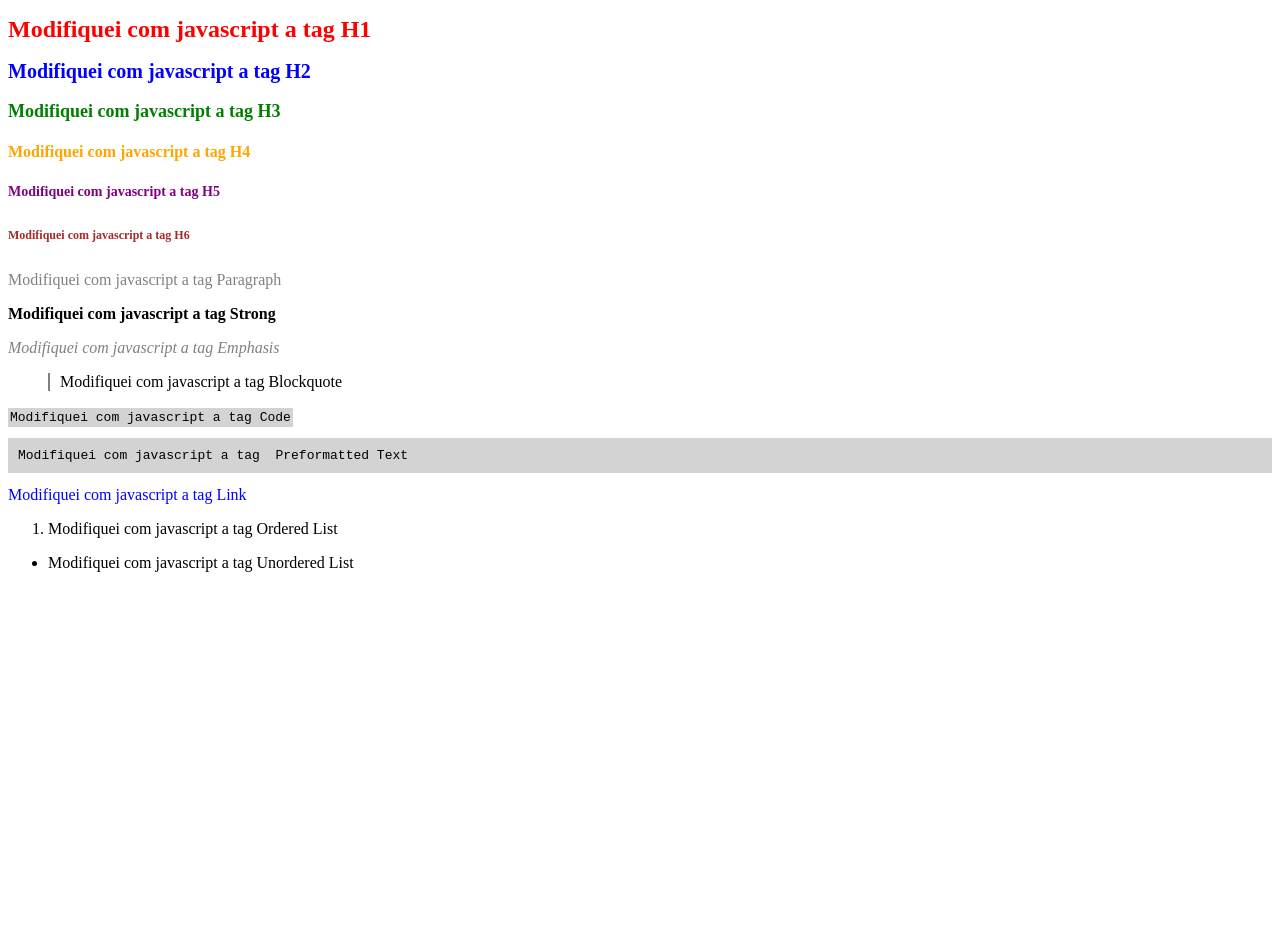
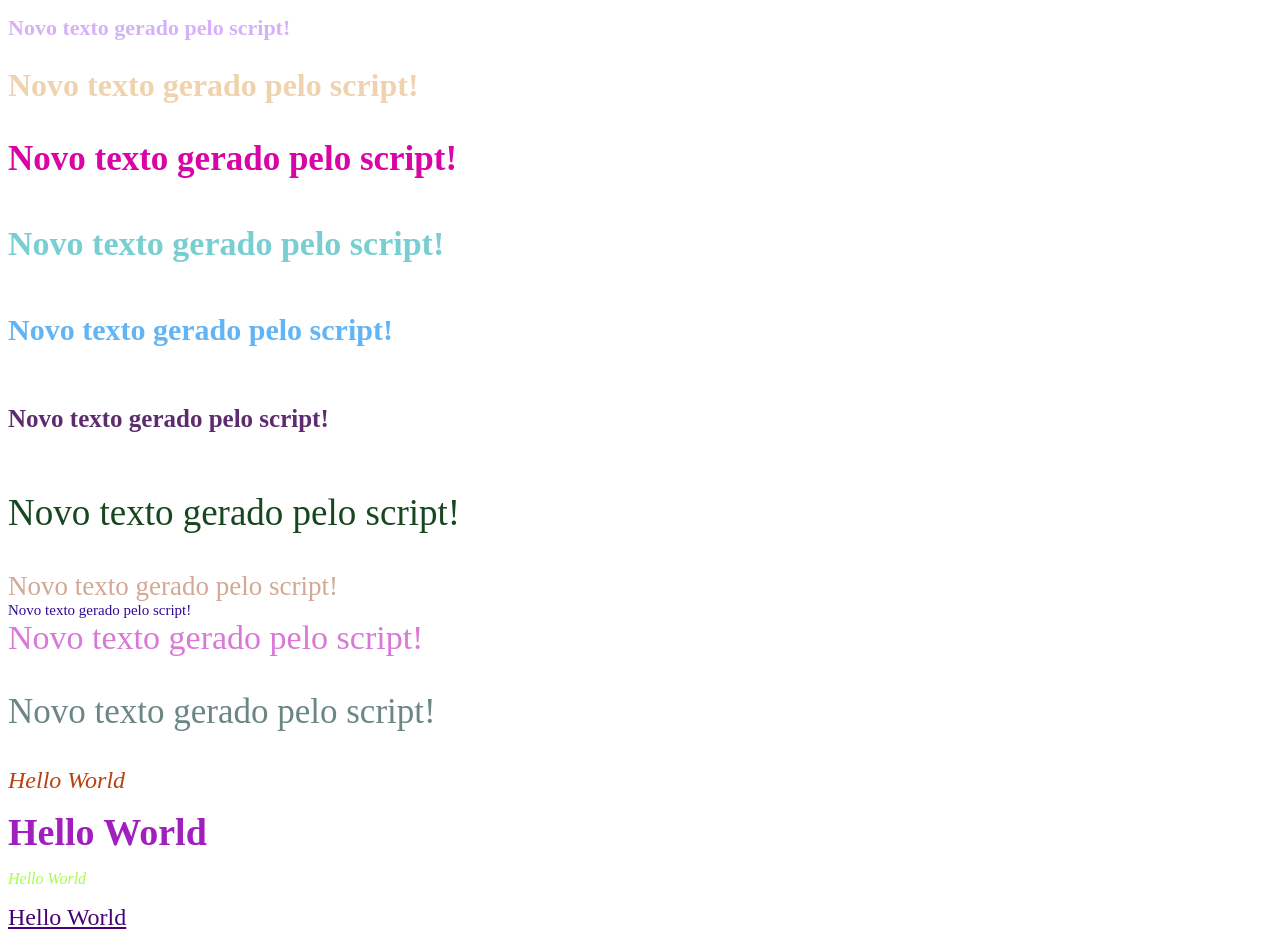
Before and after one commit to lucianafront/Javascript-e-Introdu--o-ao-GIT, a plain HTML site: page index.html in a window 1280 px wide. Before the commit the page ends 800 px from the top, so only its background shows below. Drawn offline with Linux system fonts and the light colour scheme.

Commit message:
Arquivo-corrigido

```diff
--- a/index.html
+++ b/index.html
@@ -1,167 +1,59 @@
 <!DOCTYPE html>
-<html lang="en">
+<html>
 <head>
-    <meta charset="UTF-8">
-    <meta name="viewport" content="width=device-width, initial-scale=1.0">
-    <title>Título</title>
 </head>
 <body>
-    <style>
-        h1 {
-            color: red;
-            font-size: 24px;
+    <script>
+
+    let textTags = ['h1', 'h2', 'h3', 'h4', 'h5', 'h6', 'p', 'span', 'div', 'a', 'strong', 'em', 'b', 'i', 'u'];
+
+    for (let i = 0; i < 15; i++) {
+        let tag = textTags[i % textTags.length];
+        let element = document.createElement(tag);
+        element.textContent = "Hello World";
+        element.id = "element" + i;
+        element.name = "element" + i;
+        element.classList.add("element" + i);
+        element.style.color = getRandomColor();
+        element.style.fontSize = Math.floor(Math.random() * 30 + 10) + "px";
+
+
+        if (tag === 'strong' || tag === 'em' || tag === 'b' || tag === 'i' || tag === 'u') {
+            let parentElement = document.createElement('p');
+            document.body.appendChild(parentElement);
+            parentElement.appendChild(element);
+        } else {
+            document.body.appendChild(element);
+        }
+    }
+
+    function getRandomColor() {
+            var letters = '0123456789ABCDEF';
+            var color = '#';
+            for (var i = 0; i < 6; i++) {
+                color += letters[Math.floor(Math.random() * 16)];
+            }
+            return color;
         }
 
-        h2 {
-            color: blue;
-            font-size: 20px;
+    setTimeout(() => {
+
+        let elements = document.querySelectorAll(textTags.join(','));
+
+        for (let i = 0; i < elements.length; i++) {
+
+            if (elements[i].tagName === 'STRONG' || elements[i].tagName === 'EM' || elements[i].tagName === 'B' || elements[i].tagName === 'I' || elements[i].tagName === 'U') {
+                let parentElement = document.createElement('p');
+                elements[i].parentNode.insertBefore(parentElement, elements[i]);
+                parentElement.appendChild(elements[i]);
+            }
+            elements[i].textContent = "Novo texto gerado pelo script!";
+            elements[i].style.color = getRandomColor();
+            elements[i].style.fontSize = Math.floor(Math.random() * 30 + 10) + "px";
+
         }
+    }, 4000);
 
-        h3 {
-            color: green;
-            font-size: 18px;
-        }
-
-        h4 {
-            color: orange;
-            font-size: 16px;
-        }
-
-        h5 {
-            color: purple;
-            font-size: 14px;
-        }
-
-        h6 {
-            color: brown;
-            font-size: 12px;
-        }
-
-        p {
-            color: gray;
-            font-size: 16px;
-        }
-
-        strong {
-            font-weight: bold;
-        }
-
-        em {
-            font-style: italic;
-        }
-
-        blockquote {
-            border-left: 2px solid gray;
-            padding-left: 10px;
-        }
-
-        code {
-            font-family: monospace;
-            background-color: lightgray;
-            padding: 2px;
-        }
-
-        pre {
-            font-family: monospace;
-            background-color: lightgray;
-            padding: 10px;
-            white-space: pre-wrap;
-        }
-
-        a {
-            color: blue;
-            text-decoration: none;
-        }
-
-        ol {
-            list-style-type: decimal;
-        }
-
-        ul {
-            list-style-type: disc;
-        }
-    </style>
-    <script>
-        setTimeout(function() {
-            var h1 = document.querySelector("h1");
-            h1.style.color = "red";
-            h1.textContent = "Modifiquei com javascript a tag  H1";
-
-            var h2 = document.querySelector("h2");
-            h2.style.color = "blue";
-            h2.textContent = "Modifiquei com javascript a tag  H2";
-
-            var h3 = document.querySelector("h3");
-            h3.style.color = "green";
-            h3.textContent = "Modifiquei com javascript a tag  H3";
-
-            var h4 = document.querySelector("h4");
-            h4.style.color = "orange";
-            h4.textContent = "Modifiquei com javascript a tag  H4";
-
-            var h5 = document.querySelector("h5");
-            h5.style.color = "purple";
-            h5.textContent = "Modifiquei com javascript a tag  H5";
-
-            var h6 = document.querySelector("h6");
-            h6.style.color = "brown";
-            h6.textContent = "Modifiquei com javascript a tag  H6";
-
-            var p = document.querySelector("p");
-            p.style.color = "gray";
-            p.textContent = "Modifiquei com javascript a tag  Paragraph";
-
-            var strong = document.querySelector("strong");
-            strong.textContent = "Modifiquei com javascript a tag  Strong";
-
-            var em = document.querySelector("em");
-            em.textContent = "Modifiquei com javascript a tag  Emphasis";
-
-            var blockquote = document.querySelector("blockquote");
-            blockquote.textContent = "Modifiquei com javascript a tag  Blockquote";
-
-            var code = document.querySelector("code");
-            code.textContent = "Modifiquei com javascript a tag  Code";
-
-            var pre = document.querySelector("pre");
-            pre.textContent = "Modifiquei com javascript a tag  Preformatted Text";
-
-            var a = document.querySelector("a");
-            a.style.color = "blue";
-            a.textContent = "Modifiquei com javascript a tag  Link";
-
-            var ol = document.querySelector("ol");
-            ol.innerHTML = "<li>Modifiquei com javascript a tag  Ordered List</li>";
-
-            var ul = document.querySelector("ul");
-            ul.innerHTML = "<li>Modifiquei com javascript a tag  Unordered List</li>";
-
-
-        }, 4000);
     </script>
-    <!--conteúdo-->
-    <h1>Hello World</h1>
-    <h2>Hello World</h2>
-    <h3>Hello World</h3>
-    <h4>Hello World</h4>
-    <h5>Hello World</h5>
-    <h6>Hello World</h6>
-    <p>Hello World</p>
-    <strong>Hello World</strong>
-    <p>
-        <em>Hello World</em>
-    </p>
-
-    <blockquote>Hello World</blockquote>
-    <code>Hello World</code>
-    <pre>Hello World</pre>
-    <a href="#">Hello World</a>
-    <ol>
-        <li>Hello World</li>
-    </ol>
-    <ul>
-        <li>Hello World</li>
-    </ul>
-
 </body>
 </html>
```
Also changed, not shown: antigo.html (added, +167 -0 lines).
